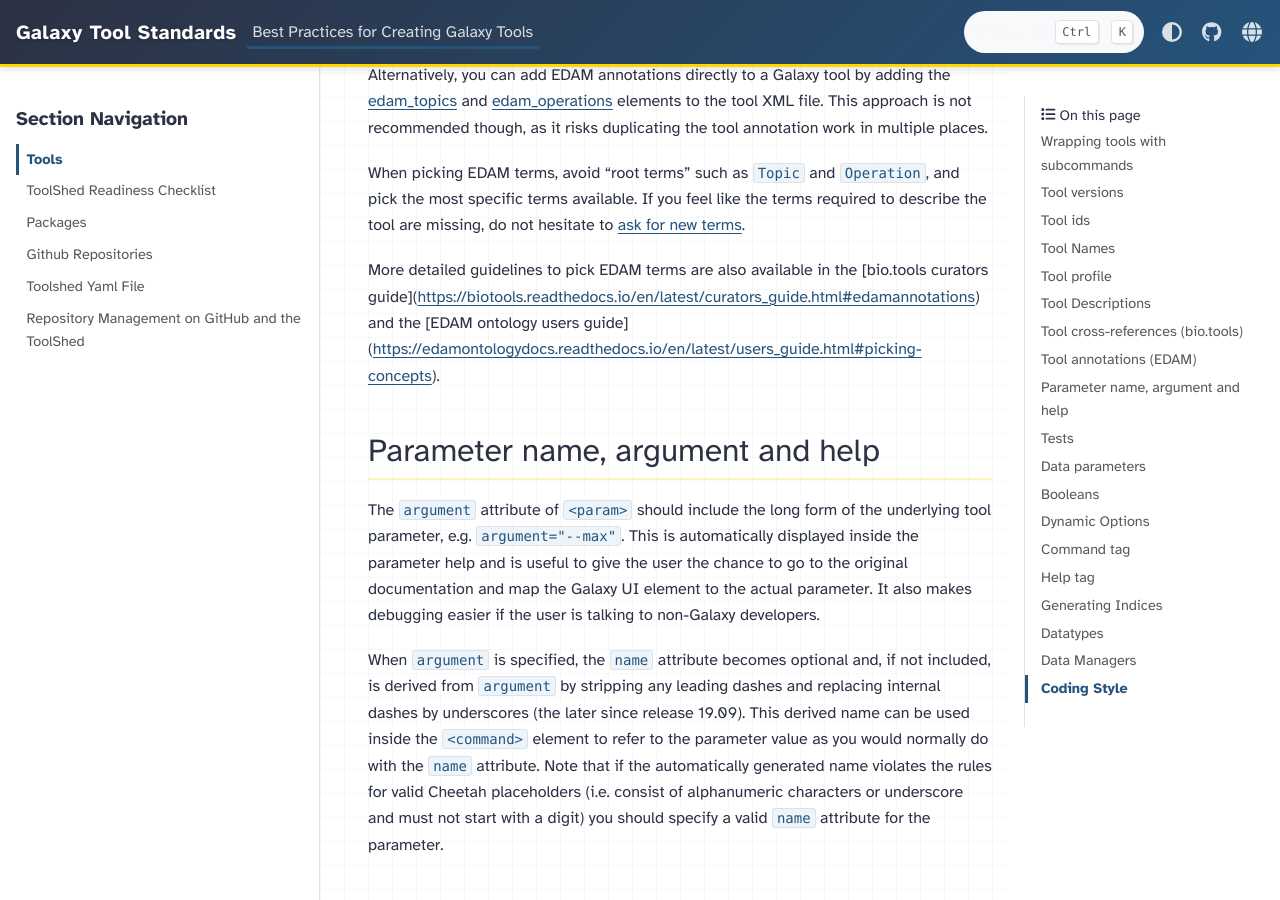
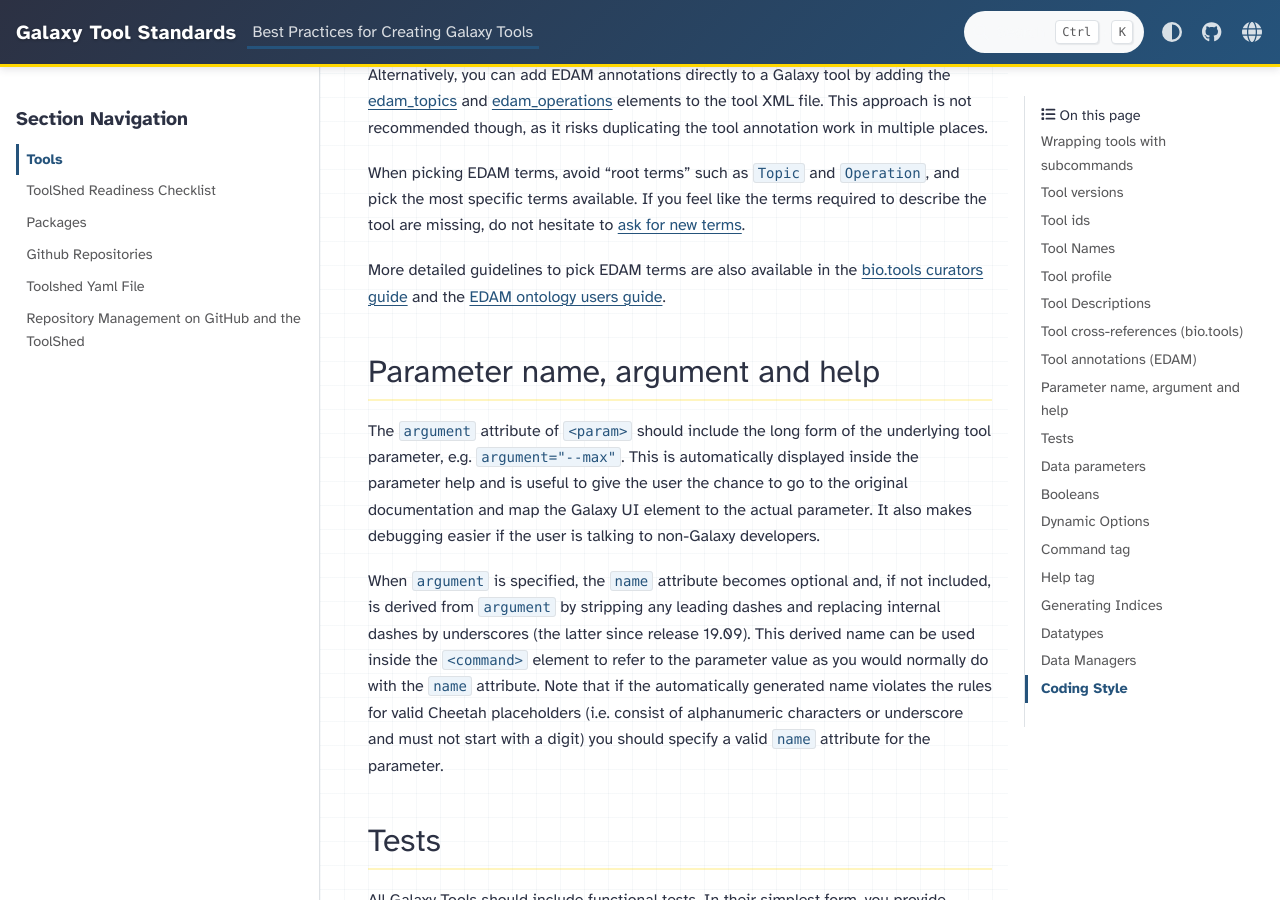
Before and after one commit to galaxy-iuc/standards, a Sphinx documentation site: the page built from docs/best_practices/tool_xml.rst, in a window 1280 px wide and 900 px high, scrolled down 3930 px. Built offline with Sphinx 7.4.7 and the PyData theme 0.15.4, drawn with Linux system fonts in a browser that asks for light colours; some of the changed text lies outside the part shown.

Commit message:
Fix spelling/grammar + broken links in docs
- shed_yml: broken URL galaxyproejct->galaxyproject; "do no"->"do not";
  "created"->"create"; "extract"->"extracts"; realign grid table
- tool_xml: Markdown links -> RST; smart quotes -> straight in XML example;
  "later"->"latter"; "version"->"versions"
- repositories/integration_checklist/package_xml/best_practices: grammar

Co-Authored-By: Claude Opus 4.8 (1M context) <noreply@anthropic.com>

```diff
--- a/docs/best_practices.rst
+++ b/docs/best_practices.rst
@@ -16,7 +16,7 @@ maintaining automatically installing reproducible Galaxy tools.
 Definitions
 -----------
 
-Follows a short summary of the key parts when it comes to Galaxy Tools.
+What follows is a short summary of the key parts when it comes to Galaxy Tools.
 
 -  `ToolShed <https://wiki.galaxyproject.org/ToolShed>`__, The Galaxy
    AppStore - companion Galaxy web server for tools. E.g.
--- a/docs/best_practices/integration_checklist.rst
+++ b/docs/best_practices/integration_checklist.rst
@@ -23,7 +23,7 @@ Creating the Tool Wrapper (XML File)
 - Create your tool wrapper with a command like ``planemo tool_init --id 'tool_name' --name 'Tool description'``.
 - Alternatively, you could copy and modify `an existing IUC wrapper <https://github.com/galaxyproject/tools-iuc/tree/master/tools>`__.
 - Give your tool an appropriate ``ID`` and ``name`` by consulting the `IUC's Best Practices for Tools <http://galaxy-iuc-standards.readthedocs.io/en/latest/best_practices/tool_xml.html>`__. The ``ID`` is usually the same as the name of the tool XML file and directory.
-- Define a `Tool Version <http://galaxy-iuc-standards.readthedocs.io/en/latest/best_practices/tool_xml.html#tool-versions>`__ for the wrapper. If it is the first wrapper, is recommended to use the same version as the tool in the requirement.
+- Define a `Tool Version <http://galaxy-iuc-standards.readthedocs.io/en/latest/best_practices/tool_xml.html#tool-versions>`__ for the wrapper. If it is the first wrapper, it is recommended to use the same version as the tool in the requirement.
 - Add a short tool `Description <http://galaxy-iuc-standards.readthedocs.io/en/latest/best_practices/tool_xml.html#tool-descriptions>`__.
 - Fill in the `Requirements <https://docs.galaxyproject.org/en/latest/dev/schema.html#tool-requirements>`__ section with the conda package name and version number for the tool and its dependencies.
 - Add the `Version Command <https://docs.galaxyproject.org/en/master/dev/schema.html#tool-version-command>`__ that specifies the command to get the tool’s version.
@@ -78,7 +78,7 @@ Adding Your Tool to the IUC Repository
   previous sections of this document), add your tool and all associated data,
   then Commit the changes with ``git commit -m "I changed X, Y, and Z"``. Finally push your changes to github with ``git push origin $branch_name``.
 - Go to the `IUC's Repository <https://github.com/galaxyproject/tools-iuc>`__ and click on 'Compare & Pull Request'.
-- Add a comment describing what the tool and any extra information that might
+- Add a comment describing what the tool does and any extra information that might
   be needed (E.g. "I had some trouble with the data tables, can someone please
   double check them").
 - The IUC will review your tool for inclusion.
--- a/docs/best_practices/package_xml.rst
+++ b/docs/best_practices/package_xml.rst
@@ -16,7 +16,7 @@ Downloads
 ---------
 
 Packages generally must download one or more files from the internet in order
-to function. We require checksums on all of our package downloads from multiple reasons:
+to function. We require checksums on all of our package downloads for multiple reasons:
 
 -  Download integrity.
 -  Insecure transport methods, like ``http://`` and ``ftp://``
--- a/docs/best_practices/repositories.rst
+++ b/docs/best_practices/repositories.rst
@@ -77,7 +77,7 @@ automatically created for those sets of tools by Planemo_.
 Tools
 -----
 
-Tool often contain:
+Tools often contain:
 
 * Tool XML files
 * ``macros.xml`` file for use in keeping tools DRY
--- a/docs/best_practices/tool_xml.rst
+++ b/docs/best_practices/tool_xml.rst
@@ -176,7 +176,9 @@ When picking EDAM terms, avoid "root terms" such as ``Topic`` and ``Operation``,
 most specific terms available. If you feel like the terms required to describe the tool are
 missing, do not hesitate to `ask for new terms <https://edamontologydocs.readthedocs.io/en/latest/getting_involved.html#suggestions-requests>`__.
 
-More detailed guidelines to pick EDAM terms are also available in the [bio.tools curators guide](https://biotools.readthedocs.io/en/latest/curators_guide.html#edamannotations) and the [EDAM ontology users guide](https://edamontologydocs.readthedocs.io/en/latest/users_guide.html#picking-concepts).
+More detailed guidelines to pick EDAM terms are also available in the
+`bio.tools curators guide <https://biotools.readthedocs.io/en/latest/curators_guide.html#edamannotations>`__
+and the `EDAM ontology users guide <https://edamontologydocs.readthedocs.io/en/latest/users_guide.html#picking-concepts>`__.
 
 Parameter name, argument and help
 ---------------------------------
@@ -190,7 +192,7 @@ easier if the user is talking to non-Galaxy developers.
 
 When ``argument`` is specified, the ``name`` attribute becomes optional and, if
 not included, is derived from ``argument`` by stripping any leading dashes
-and replacing internal dashes by underscores (the later since release 19.09). This
+and replacing internal dashes by underscores (the latter since release 19.09). This
 derived name can be used inside the ``<command>`` element to refer to the
 parameter value as you would normally do with the ``name`` attribute.
 Note that if the automatically generated name violates the rules for valid Cheetah
@@ -258,7 +260,7 @@ in the Cheetah ``<command>`` section.
     </command>
     <inputs>
         ...
-        <param name=”strict” truevalue=”--enable-strict” falsevalue=””>
+        <param name="strict" truevalue="--enable-strict" falsevalue="">
 
 Boolean should not be used as a conditional for other options. For dynamic
 options, please use a ``select`` input type as described in the Dynamic Options
```
Also changed, not shown: other parts of docs/best_practices/tool_xml.rst (+1 -1 lines), docs/best_practices/shed_yml.rst (+4 -4 lines).
